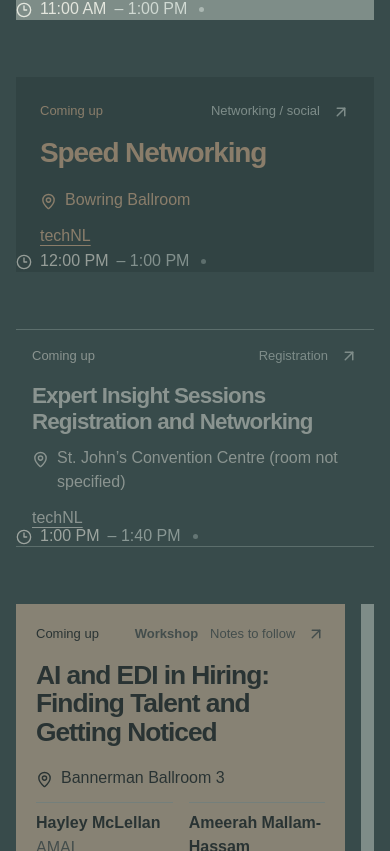
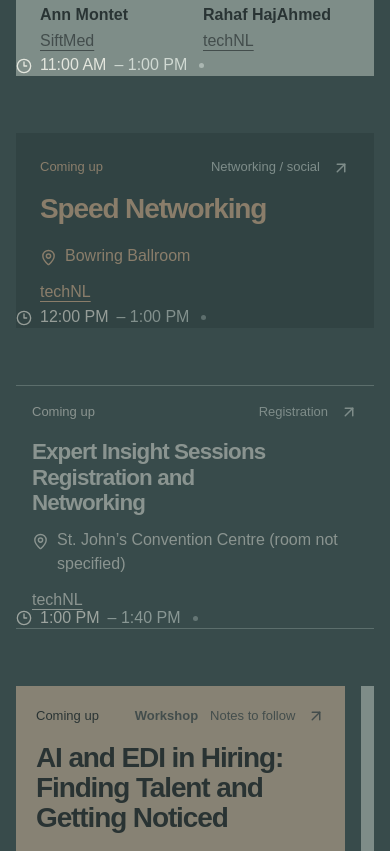
Before and after one commit to ADRcodes/PortfolioV3, a React (Vite) app: page /technlsummit in a window 390 px wide. Shown: the part 1973-2824 px from the top of the page. Built offline with nearby package versions, Linux system fonts and the light colour scheme.

Commit message:
Match mobile session card and detail title wrapping

```diff
--- a/memory-bank/progress.md
+++ b/memory-bank/progress.md
@@ -282,3 +282,9 @@
 - Playwright Chromium checked animated opening/closing at 390px and 320px: early event, long parallel title/multiple speakers, second day, in-page Back, browser Back/Forward, Agenda link, accurate vertical/horizontal origin restoration, rapid interrupted navigation, no overflow/errors, stable navigation, stationary background and title handoff. Sampled 116 active title frames without overlapping ink. Verified speaker/company directory profile journeys retain their shared-name mode and exact scroll restoration at 390/320/1440px. Quick navigation retains Up next, next/previous, range selection and day shortcuts. Filtering retains zero notes / 36 all sessions. Reduced motion bypasses transitions with zero running animations.
 - Desktop 1440px retains the same shared element names and 1.05s morph; phone morph is 760ms, with the returning toolbar completing at 960ms. Production build passed. All 60 content/rendering/utility tests passed with test-concurrency=1; concurrent Vite fixture/build tests interfered with rendering assumptions in the first run, so final checks were serialized and production-browser QA used a separate preview after tests finished.
 - Before/after WebM recordings are outside the repository in the task's summit-mobile-motion-review visualization folder. Chromium emulation is not physical iOS/Android or Safari verification. No branch switch, push or deployment.
+
+
+## October 18, 2026: Matching phone session-title line breaks
+
+- Matched mobile card/detail title font, line height, measure and wrapping, including compact event types. The common responsive measure fits the narrower parallel cards; ordinary wrapping avoids the inline-link/plain-text differences in Chromium's pretty algorithm. Desktop remains unchanged.
+- Playwright compared the rendered word-by-word line breaks of all 36 official cards against their detail headings at both 390px and 320px: zero mismatches. Animated mobile opening/Back preserved the 760ms morph and exact scroll restoration; desktop retained 80px detail type and the 1.05s transition. Production build passed. No push or deployment.
--- a/src/summit/DESIGN.md
+++ b/src/summit/DESIGN.md
@@ -99,3 +99,6 @@
 Card labels and facts fade out over 200ms. Destination labels/time/location enter after 440ms, presenters after 500ms, and article content after 500ms. A persistent surface underlay prevents a translucent-panel flash. The mobile navigation has its own fixed snapshot above the content. Scroll-driven identity/toolbar measurements resolve synchronously after restoration and before capture; the returning quick toolbar fades in during 760–960ms, after the surface settles.
 
 These overrides activate only for phone session-card journeys. Desktop uses the original 1.05s shared-element motion, and directory/profile motion retains its existing geometry and scrolling. Reduced-motion and unsupported browsers take the immediate navigation path. Transition cleanup handles interruption and unmounting. No new animation dependency or scroll interception is introduced.
+
+
+Phone title follow-up: card and detail headings now share a 28px font, 1.08 line height and a responsive measure that fits the narrower carousel cards. Compact event headings retain matching 22.4px/1.15 typography. Use ordinary wrapping on both sides: Chromium's pretty wrapping gave different lines for an inline link versus plain heading text despite identical width/type. This supersedes the earlier unchanged-end-state typography note for phone titles only. Desktop remains unchanged.
--- a/src/summit/styles/summit.css
+++ b/src/summit/styles/summit.css
@@ -909,3 +909,22 @@
   html[data-summit-mobile-session]::view-transition-old(session-summary) { animation: summit-fade-out .18s both; }
   html[data-summit-mobile-session]::view-transition-new(session-summary) { animation: summit-fade-in .3s .5s both; }
 }
+
+/* Give phone card/detail titles the same type and a measure that also fits
+   the narrower parallel cards, so the morph keeps the same line breaks. */
+@media (max-width: 40rem) {
+  .summit-app .summit-session-card h3,
+  .summit-app .is-parallel .summit-session-card h3,
+  .summit-app .summit-detail-header h1 {
+    width: min(100%, calc(92vw - 5.5rem));
+    max-width: none;
+    font-size: 1.75rem;
+    line-height: 1.08;
+    text-wrap: wrap;
+  }
+  .summit-app .summit-session-card:is([data-event-type="break"], [data-event-type="registration"], [data-event-type="activity"]) h3,
+  .summit-app .summit-detail:is([data-event-type="break"], [data-event-type="registration"], [data-event-type="activity"]) .summit-detail-header h1 {
+    font-size: 1.4rem;
+    line-height: 1.15;
+  }
+}
```
